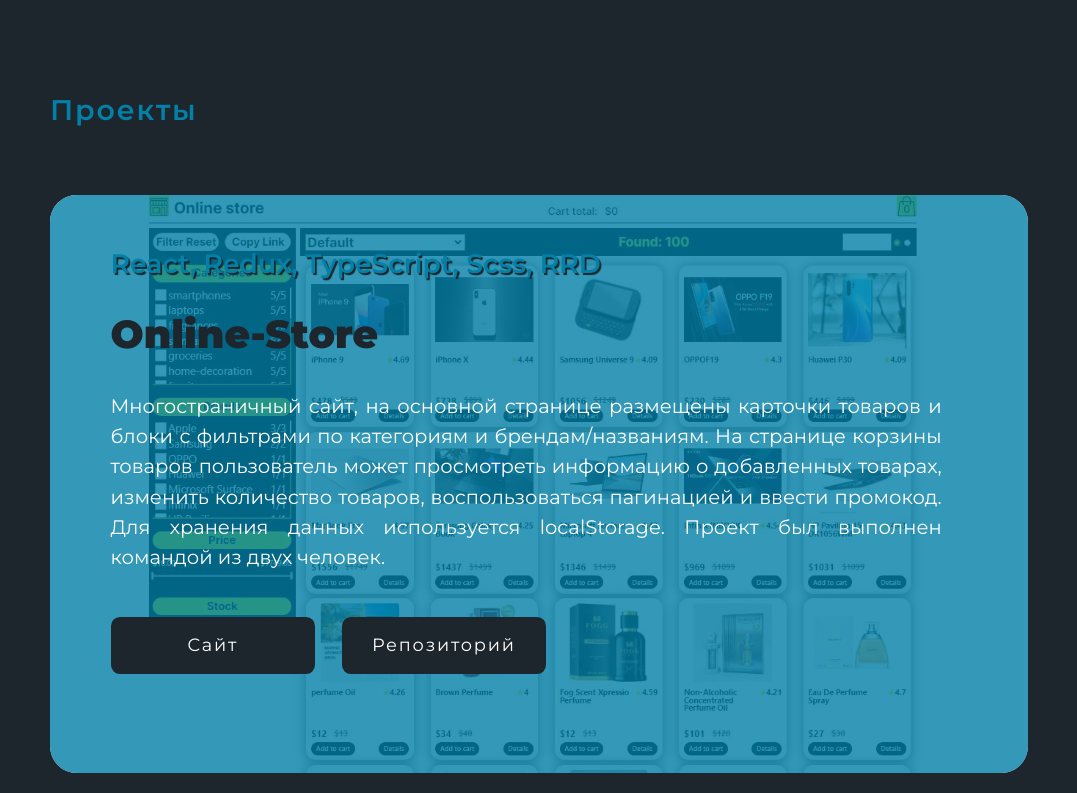
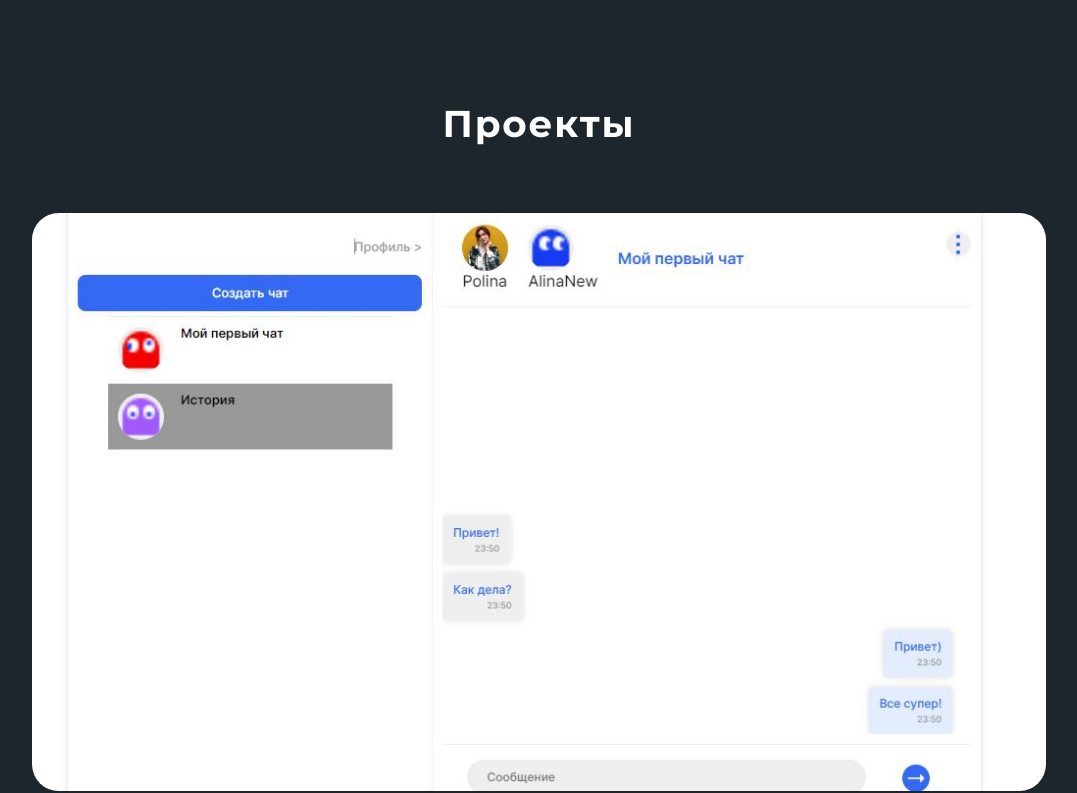
Before and after one commit to PolinaKuksova2022/CV-Kuksova-Polina, a React (Vite) app: page / in a window 1280 px wide. Shown: the part 1360-2153 px from the top of the page, without its empty margins (101-1178 px from the left). Built offline with nearby package versions, Linux system fonts and the light colour scheme.

Commit message:
add new project

```diff
--- a/src/components/Projects/Projects.tsx
+++ b/src/components/Projects/Projects.tsx
@@ -11,9 +11,9 @@ export const Projects = () => {
           <li className="project__item" key={i.path}>
             <img className="project__img" src={i.img} alt={i.title} />
             <section className="project__content">
-              <p className="project__stack">{i.stack}</p>
+              <h6 className="project__stack">{i.stack}</h6>
               <h5 className="project__title">{i.title}</h5>
-              <p className="project__description">{i.description}</p>
+              <h6 className="project__description">{i.description}</h6>
               <a href={i.path} className="project__btn-path">
                 <button className="btn">Cайт</button>
               </a>
--- a/src/components/Projects/_projects.scss
+++ b/src/components/Projects/_projects.scss
@@ -10,20 +10,10 @@
     position: relative;
     margin-bottom: 90rem;
     height: 100%;
+    cursor: pointer;
 
-    &:last-child{
+    &:last-child {
       margin-bottom: 0;
-    }
-
-    &::before {
-      content: "";
-      position: absolute;
-      top: 0;
-      left: 0;
-      width: 100%;
-      height: 100%;
-      border-radius: 30rem;
-      background: rgba($highlights-color, 0.8);
     }
   }
 
@@ -35,27 +25,54 @@
   }
 
   &__content {
+    display: none;
     position: absolute;
-    max-width: 85%;
-    top: 60rem;
-    left: 68rem;
+    padding: 60rem 68rem;
+    top: 0;
+    left: 0;
+    width: 100%;
+    height: 100%;
+    z-index: 1;
+
+    &::before {
+      content: "";
+      position: absolute;
+      top: 0;
+      left: 0;
+      width: 100%;
+      height: 100%;
+      border-radius: 30rem;
+      background: rgba($highlights-color, 0.9);
+    }
+
+    &:hover {
+      display: block;
+    }
   }
 
   &__stack {
     position: relative;
+
     @include font-face(30rem, 34rem, 600);
-    color: $highlights-color;
-    text-shadow: 2rem 2rem 1rem $selection-color;
+
+    color: $text-color;
   }
 
   &__title {
+    position: relative;
     margin: 40rem 0;
+
     @include font-face(44rem, 46rem, 900);
+
     color: $selection-color;
   }
 
   &__description {
+    position: relative;
     @include font-face(22rem, 34rem);
+
+    color: $text-color;
+
     text-align: justify;
   }
 }
@@ -81,3 +98,7 @@
     }
   }
 }
+
+.project__img:hover + .project__content {
+  display: block;
+}
--- a/src/components/Skills/_skills.scss
+++ b/src/components/Skills/_skills.scss
@@ -6,7 +6,9 @@
     border-radius: 30rem;
     background: linear-gradient(90deg, $second-color 0%, $highlights-color 100%);
     color: $selection-color;
+
     @include font-face(23rem, 23rem, 600);
+
     display: grid;
     grid-template-columns: repeat(4, 1fr);
     grid-column-gap: 20rem;
@@ -30,6 +32,7 @@
   .skills {
     &__items {
       @include font-face(18rem, 18rem, 600);
+
       grid-template-columns: repeat(2, 1fr);
     }
 
--- a/src/components/data/projects.ts
+++ b/src/components/data/projects.ts
@@ -8,6 +8,14 @@ export interface TProject {
 }
 
 export const projects: TProject[] = [
+  {
+    path: "https://messengerpk.netlify.app/settings",
+    repo: "https://github.com/PolinaKuksova2022/middle.messenger.praktikum.yandex/tree/main",
+    img: "./static/messenger.JPG",
+    title: "Messenger",
+    description: "Полноценное приложение, которое можно использовать для общения с друзьями и близкими. Обмен сообщениями происходит в режиме real-time при помощи WebSocket.",
+    stack: "Handlebars, JavaScript, Scss, WebSocket ",
+  },
   {
     path: "https://store-pk.netlify.app/",
     repo: "https://github.com/PolinaKuksova2022/Online-Store/tree/main",
@@ -26,13 +34,13 @@ export const projects: TProject[] = [
       "Онлайн калькулятор с двумя режимами работы runtime и constructor. В режиме runtime можно перемещать элементы из панели на холст. В режиме constructor калькулятор производит вычисления.",
     stack: "React, TypeScript, Scss",
   },
-  {
-    path: "https://songbird-pk.netlify.app/",
-    repo: "https://github.com/PolinaKuksova2022/Songbird.quiz",
-    img: "./static/songbird.JPG",
-    title: "Songbird",
-    description:
-      "Приложение-викторина для распознавания птиц по их голосам. Приложение состоит из двух страниц: стартовая страница приложения и страница викторины.  На странице викторины есть несколько этапов, на каждом из которых случайным образом выбирается птица из массива данных. При клике по варианту ответа с названием птицы, в блоке с описанием птицы выводятся информация о ней. За ответ начисляются баллы, количество зависит от попытки на которой участник дал правильный ответ.",
-    stack: "Webpack, JavaScript, Scss",
-  },
+  // {
+  //   path: "https://songbird-pk.netlify.app/",
+  //   repo: "https://github.com/PolinaKuksova2022/Songbird.quiz",
+  //   img: "./static/songbird.JPG",
+  //   title: "Songbird",
+  //   description:
+  //     "Приложение-викторина для распознавания птиц по их голосам. Приложение состоит из двух страниц: стартовая страница приложения и страница викторины.  На странице викторины есть несколько этапов, на каждом из которых случайным образом выбирается птица из массива данных. При клике по варианту ответа с названием птицы, в блоке с описанием птицы выводятся информация о ней. За ответ начисляются баллы, количество зависит от попытки на которой участник дал правильный ответ.",
+  //   stack: "Webpack, JavaScript, Scss",
+  // },
 ];
--- a/src/components/data/soft..ts
+++ b/src/components/data/soft..ts
@@ -7,8 +7,13 @@ export const soft: TSoft[] = [
   {
     id: 1,
     description:
-      "Я в начале карьерного пути в качестве Front-end разработчика",
+      "Здесь вы можете узнать о моих навыках, проектах, над которыми я работала и связаться со мной.",
   },
+  // {
+  //   id: 1,
+  //   description:
+  //     "Я в начале карьерного пути в качестве Front-end разработчика",
+  // },
   {
     id: 2,
     description:
@@ -19,5 +24,4 @@ export const soft: TSoft[] = [
     description:
       "Ранее я работала в образовании, это позволило мне развить коммуникативные и организационные навыки, которые я считаю важными для работы в команде. Мой предыдущий опыт применим в работе front-end разработчика и позволяет сделать процесс разработки более эффективным и продуктивным",
   },
-
 ];
--- a/src/components/styles/_buttons.scss
+++ b/src/components/styles/_buttons.scss
@@ -64,13 +64,12 @@
   align-items: center;
   justify-content: center;
   position: fixed;
-  width: 80rem;
-  height: 60rem;
+  width: 90rem;
+  height: 90rem;
   right: 20rem;
-  bottom: 0;
+  bottom: 40rem;
   border: none;
-  border-top-left-radius: 10rem;
-  border-top-right-radius: 10rem;
+  border-radius: 50%;
   background: $highlights-color;
   cursor: pointer;
 
@@ -90,6 +89,7 @@
     margin-right: 10rem;
     padding: 18rem 18rem;
     width: 170rem;
+
     @include font-face(16rem, 16rem);
   }
 }
--- a/src/components/styles/_fonts.scss
+++ b/src/components/styles/_fonts.scss
@@ -11,7 +11,10 @@
 
 .title {
   margin-bottom: 80rem;
-  @include font-face(32rem, 32rem, 600);
+
+  @include font-face(42rem, 42rem, 700);
+
+  text-align: center;
   letter-spacing: 2rem;
-  color: $highlights-color;
+  color: $text-color;
 }
--- a/src/pages/PageMain/_pageMain.scss
+++ b/src/pages/PageMain/_pageMain.scss
@@ -2,5 +2,4 @@
   flex-grow: 1;
   display: flex;
   flex-direction: column;
-  margin: 0 20rem;
 }
```
Also changed, not shown: static/messenger.JPG (added).
